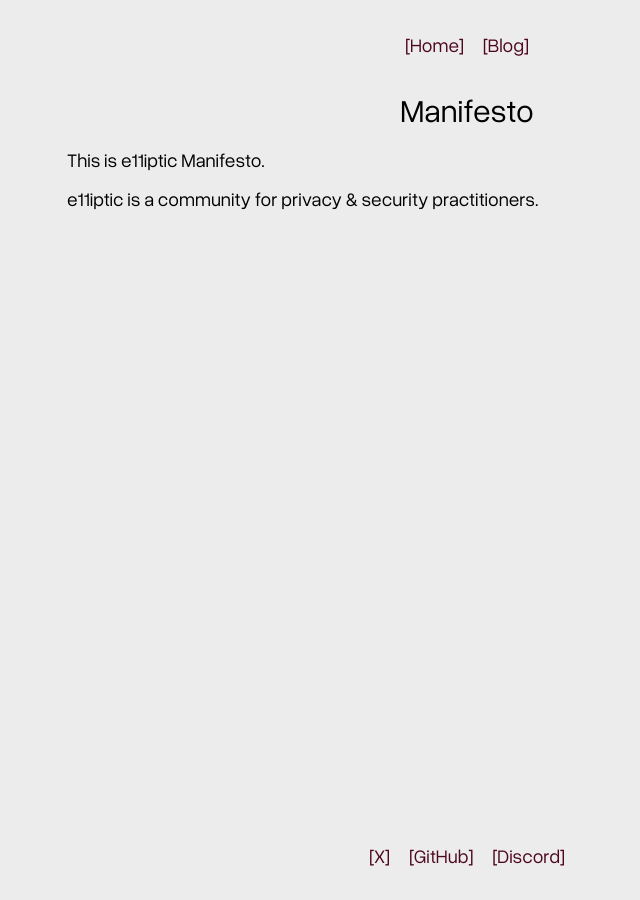
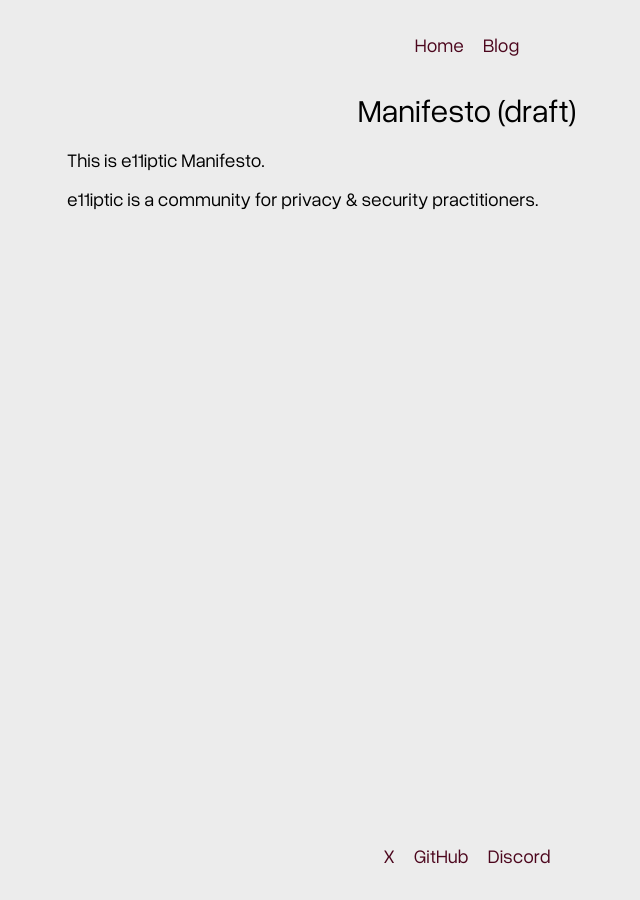
Before and after one commit to e11iptic/e11iptic.github.io, a Jekyll site: the page built from _posts/2025-10-13-Manifesto.md, in a window 1280 px wide. Shown: the whole page, without its empty margins (173-813 px from the left). Built offline with Jekyll 4.4.1, drawn with Linux system fonts in a browser that asks for light colours.

Commit message:
Add draft

```diff
--- a/_data/navigation.yml
+++ b/_data/navigation.yml
@@ -1,4 +1,4 @@
-- name: "[Home]"
+- name: "Home"
   link: /
-- name: "[Blog]"
+- name: "Blog"
   link: /blog.html
--- a/_data/socials.yml
+++ b/_data/socials.yml
@@ -1,11 +1,11 @@
 - name: x
   link: https://twitter.com/e11iptic
-  text: "[X]"
+  text: "X"
 
 - name: github
   link: https://github.com/e11iptic
-  text: "[GitHub]"
+  text: "GitHub"
 
 - name: discord
   link: https://discord.gg/hyA6sQKE4W
-  text: "[Discord]"
+  text: "Discord"
--- a/_posts/2025-10-13-Manifesto.md
+++ b/_posts/2025-10-13-Manifesto.md
@@ -1,6 +1,6 @@
 ---
 layout: post
-title: "Manifesto"
+title: "Manifesto (draft)"
 date: 2025-10-13
 # categories: [category1, category2]
 # tags: [tag1, tag2]
```
